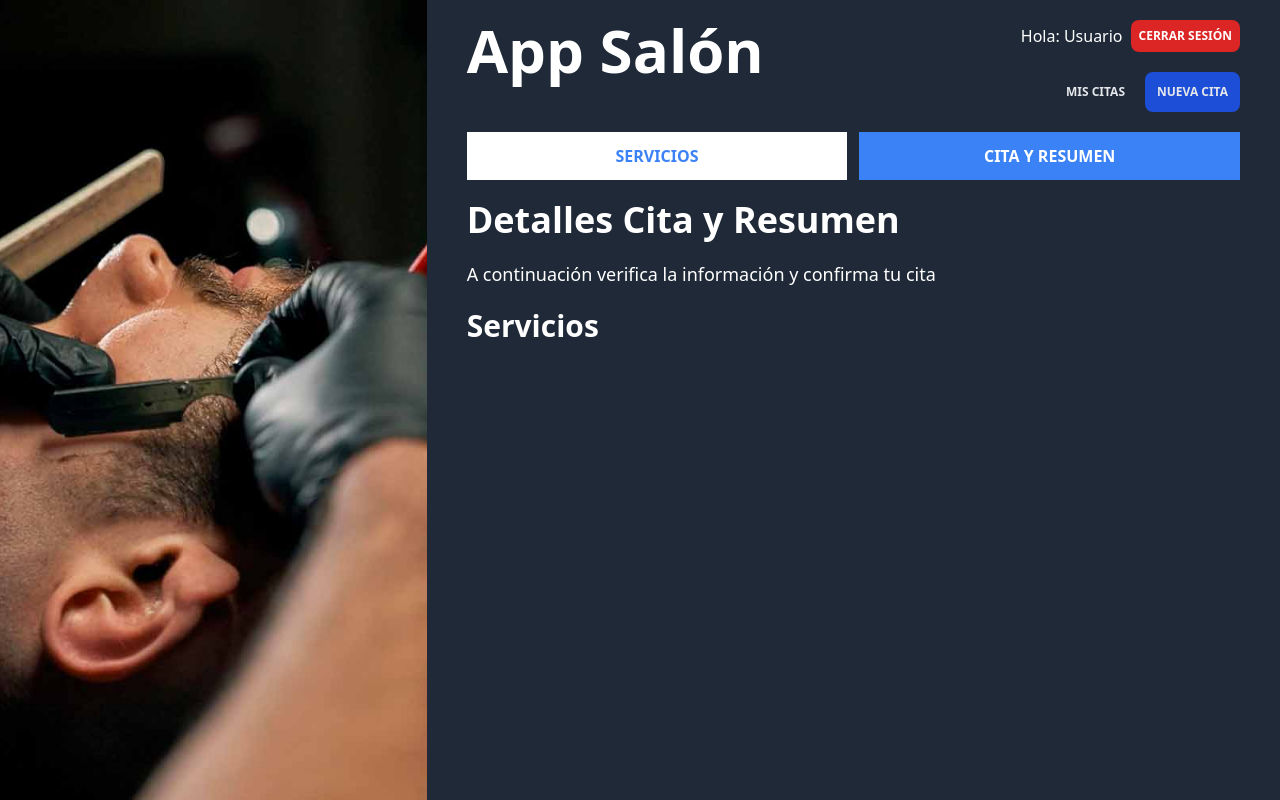
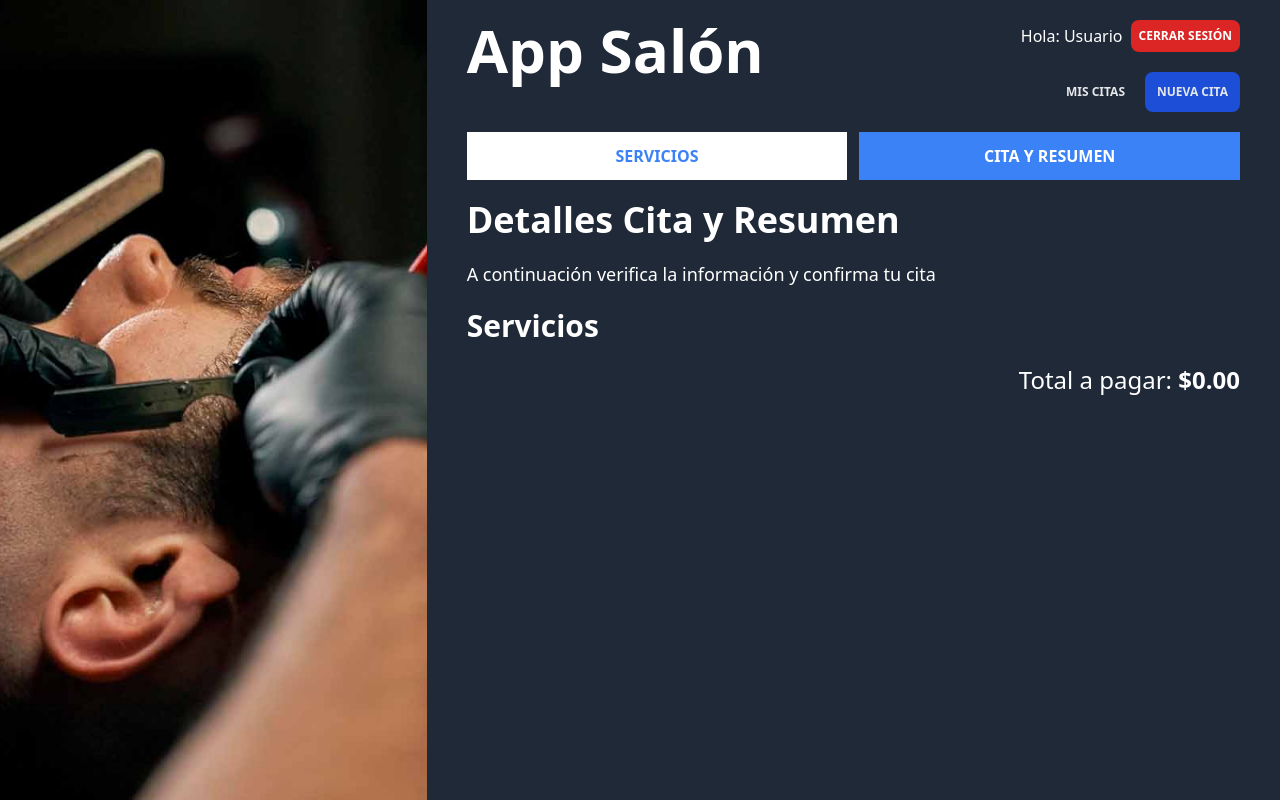
Before and after one commit to OscarMezaAv29/AppSalon_MEVN, a Vue app in the folder frontend/: page /reservaciones/nueva/detalles in a window 1280 px wide. Built offline with nearby package versions, Linux system fonts and the light colour scheme.

Commit message:
Mostrando el Total a pagar

```diff
--- a/frontend/src/stores/appointments.js
+++ b/frontend/src/stores/appointments.js
@@ -22,9 +22,14 @@
         return (id) => services.value.some( service => service._id === id)
     })
 
+    const totalAmount = computed(() => {
+        return services.value.reduce((total, service) => total + service.price, 0)
+    })
+
     return {
         onServiceSelected,
         isServiceSelected,
-        services
+        services,
+        totalAmount
     }
 })
--- a/frontend/src/views/appointments/AppointmentView.vue
+++ b/frontend/src/views/appointments/AppointmentView.vue
@@ -1,5 +1,6 @@
 <script setup>
   import SelectedService from '../../components/SelectedService.vue';
+import { formatCurrency } from '../../helpers';
   import { useAppointmentsStore } from '../../stores/appointments';
 
   const appointments = useAppointmentsStore()
@@ -17,6 +18,9 @@
       :key="service._id"
       :service="service"
     />
+
+    <p class="text-right text-white text-2xl">Total a pagar:
+      <span class="font-black">{{ formatCurrency(appointments.totalAmount) }}</span></p>
   </div>
 
 </template>
```
